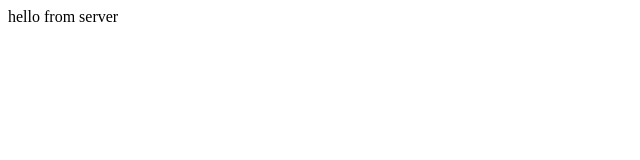
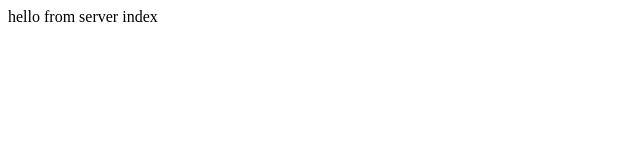
Before and after one commit to Rosenfeld99/ChatGPT_Backend, a website: page public/index.html in a window 1280 px wide. Shown: the full height of the page, 0-640 px from the left. Drawn offline with Linux system fonts and the light colour scheme.

Commit message:
edit index file

```diff
--- a/public/index.html
+++ b/public/index.html
@@ -6,6 +6,6 @@
     <title>Document</title>
 </head>
 <body>
-    hello from server
+    hello from server index
 </body>
 </html>
```
